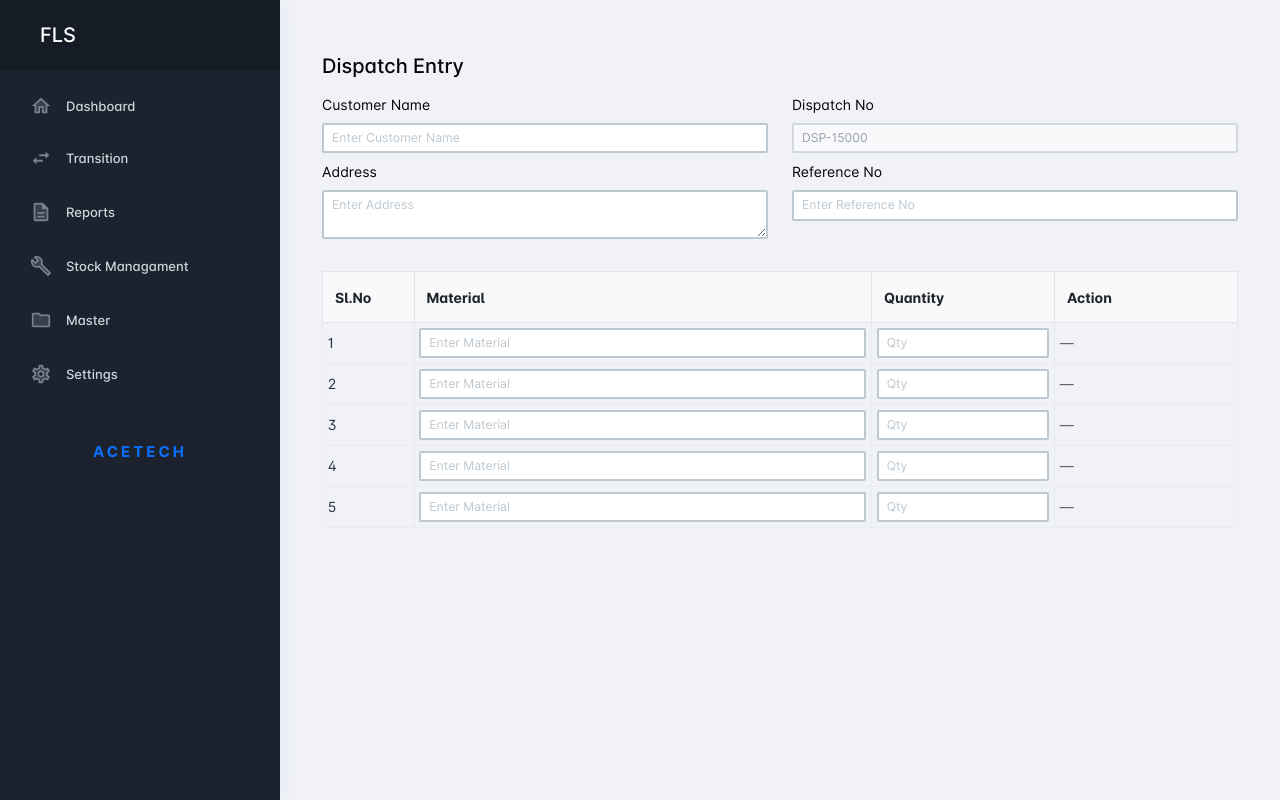
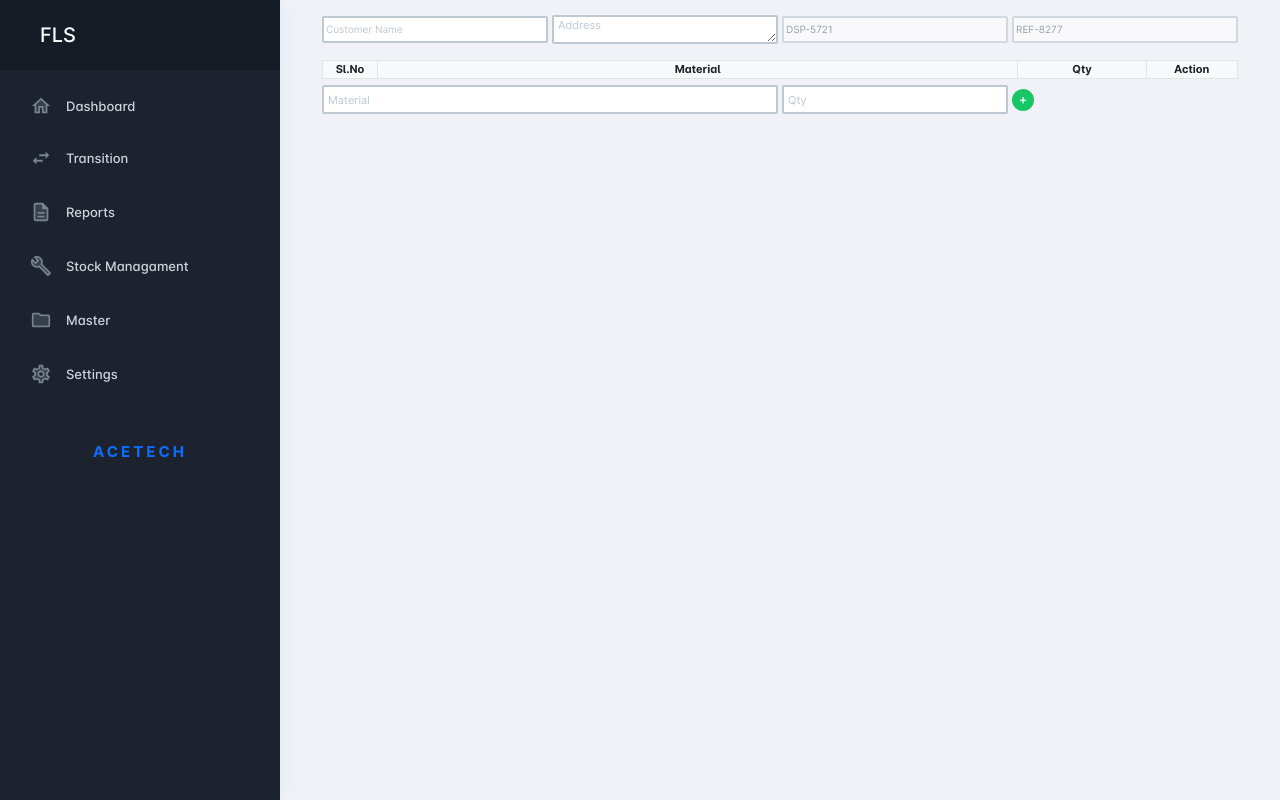
Before and after one commit to AcetechDevelopment/FLS, a React (Vite) app: page /dispatch in a window 1280 px wide. Built offline with nearby package versions, Linux system fonts and the light colour scheme; some icons are missing.

Commit message:
alignmentchanges

```diff
--- a/src/assets/scss/themes/layouts/_pc-common.scss
+++ b/src/assets/scss/themes/layouts/_pc-common.scss
@@ -11,7 +11,7 @@
   .pcoded-content {
     padding-left: 30px;
     padding-right: 30px;
-    padding-top: 30px;
+    padding-top: 15px;
   }
 
   .page-header + .row {
@@ -416,3 +416,9 @@
   background: darken($body-bg, 20%);
 }
 // Common layout css end
+
+
+
+		.table-sm > :not(caption) > * > * {
+    padding: 0.01rem 0.01rem !important;
+}
--- a/src/views/master/supplier.jsx
+++ b/src/views/master/supplier.jsx
@@ -288,15 +288,16 @@ const exportExcel = () => {
         </td>
         <td className="py-0 px-1">
           {/* Edit */}
+   {/* Edit */}
 <button
   className="btn btn-sm p-0 me-1"
-            style={{ background: "transparent", border: "none" }}
+  style={{ background: "transparent", border: "none", cursor: "pointer" }}
   onClick={() => handleEditSupplier(supplier)}
   title="Edit"
 >
   <span
     className="material-icons-two-tone text-warning"
-              style={{ fontSize: "16px" }}
+    style={{ fontSize: "16px", cursor: "pointer" }}
   >
     edit
   </span>
@@ -305,13 +306,13 @@ const exportExcel = () => {
 {/* Price List */}
 <button
   className="btn btn-sm p-0 me-1"
-            style={{ background: "transparent", border: "none" }}
+  style={{ background: "transparent", border: "none", cursor: "pointer" }}
   onClick={() => alert("Open Price List for " + supplier.name)}
   title="Price List"
 >
   <span
     className="material-icons-two-tone text-info"
-              style={{ fontSize: "16px" }}
+    style={{ fontSize: "16px", cursor: "pointer" }}
   >
     list_alt
   </span>
@@ -320,13 +321,13 @@ const exportExcel = () => {
 {/* Delete */}
 <button
   className="btn btn-sm p-0"
-            style={{ background: "transparent", border: "none" }}
+  style={{ background: "transparent", border: "none", cursor: "pointer" }}
   onClick={() => deleteRow(supplier.id)}
   title="Delete"
 >
   <span
     className="material-icons-two-tone text-danger"
-              style={{ fontSize: "16px" }}
+    style={{ fontSize: "16px", cursor: "pointer" }}
   >
     delete
   </span>
@@ -453,15 +454,18 @@ const exportExcel = () => {
           </div>
         </div>
         <div className="modal-footer py-2">
+
+          <button className="btn btn-primary btn-sm" onClick={handleSaveSupplier}>
+            {editingSupplier ? "Update" : "Add"}
+          </button>
+
                       <button
             className="btn btn-secondary btn-sm"
             onClick={() => setShowModal(false)}
           >
             Cancel
           </button>
-          <button className="btn btn-primary btn-sm" onClick={handleSaveSupplier}>
-            {editingSupplier ? "Update" : "Add"}
-          </button>
+
         </div>
       </div>
     </div>
--- a/src/views/master/suppliergroup.jsx
+++ b/src/views/master/suppliergroup.jsx
@@ -275,26 +275,31 @@ const SupplierGroup = () => {
 
           {/* Action */}
          <td className="py-1 px-1">
+  {/* Edit */}
   <button
     className="btn btn-sm p-0 me-1"
-              style={{ background: "transparent", border: "none" }}
+    style={{ background: "transparent", border: "none", cursor: "pointer" }}
     onClick={() => handleEditGroup(group)}
+    title="Edit"
   >
     <span
       className="material-icons-two-tone text-warning"
-                style={{ fontSize: "16px" }}
+      style={{ fontSize: "16px", cursor: "pointer" }}
     >
       edit
     </span>
   </button>
+
+  {/* Delete */}
   <button
     className="btn btn-sm p-0"
-              style={{ background: "transparent", border: "none" }}
+    style={{ background: "transparent", border: "none", cursor: "pointer" }}
     onClick={() => deleteRow(group.id)}
+    title="Delete"
   >
     <span
       className="material-icons-two-tone text-danger"
-                style={{ fontSize: "16px" }}
+      style={{ fontSize: "16px", cursor: "pointer" }}
     >
       delete
     </span>
@@ -438,18 +443,21 @@ const SupplierGroup = () => {
         </div>
 
         <div className="modal-footer py-2 px-3">
+
+          <button
+            className="btn btn-sm btn-primary"
+            onClick={handleSaveGroup}
+          >
+            {editingGroup ? "Update" : "Add"}
+          </button>
+
           <button
             className="btn btn-sm btn-secondary"
             onClick={() => setShowModal(false)}
           >
             Cancel
           </button>
-          <button
-            className="btn btn-sm btn-primary"
-            onClick={handleSaveGroup}
-          >
-            {editingGroup ? "Update" : "Add"}
-          </button>
+
         </div>
       </div>
     </div>
--- a/src/views/master/usermaster.jsx
+++ b/src/views/master/usermaster.jsx
@@ -297,17 +297,27 @@ const handlePrint = () => {
         <td className="py-1 px-1">
   <button
     className="btn btn-sm p-0 me-1"
-              style={{ background: "transparent", border: "none" }}
+    style={{ background: "transparent", border: "none", cursor: "pointer" }}
     onClick={() => handleEditUser(user)}
   >
-              <span className="material-icons-two-tone text-warning" style={{ fontSize: "16px" }}>edit</span>
+    <span
+      className="material-icons-two-tone text-warning"
+      style={{ fontSize: "16px", cursor: "pointer" }}
+    >
+      edit
+    </span>
   </button>
   <button
     className="btn btn-sm p-0"
-              style={{ background: "transparent", border: "none" }}
+    style={{ background: "transparent", border: "none", cursor: "pointer" }}
     onClick={() => deleteRow(user.id)}
   >
-              <span className="material-icons-two-tone text-danger" style={{ fontSize: "16px" }}>delete</span>
+    <span
+      className="material-icons-two-tone text-danger"
+      style={{ fontSize: "16px", cursor: "pointer" }}
+    >
+      delete
+    </span>
   </button>
 </td>
         </tr>
@@ -416,18 +426,21 @@ const handlePrint = () => {
         </div>
 
         <div className="modal-footer py-2 px-3">
+
+          <button
+            className="btn btn-sm btn-primary"
+            onClick={handleSaveUser}
+          >
+            {editingUser ? "Update" : "Add"}
+          </button>
+
            <button
             className="btn btn-sm btn-secondary"
             onClick={() => setShowModal(false)}
           >
             Cancel
           </button>
-          <button
-            className="btn btn-sm btn-primary"
-            onClick={handleSaveUser}
-          >
-            {editingUser ? "Update" : "Add"}
-          </button>
+
         </div>
       </div>
     </div>
--- a/src/views/transition/dispatch.jsx
+++ b/src/views/transition/dispatch.jsx
@@ -1,136 +1,191 @@
-import React, { useState } from "react";
+import React, { useState, useEffect } from "react";
 import "bootstrap/dist/css/bootstrap.min.css";
 
 const DispatchPage = () => {
-  const [customerName, setCustomerName] = useState("");
-  const [address, setAddress] = useState("");
-  const [referenceNo, setReferenceNo] = useState("");
+  const [formData, setFormData] = useState({
+    customerName: "",
+    address: "",
+    dispatchNo: "",
+    referenceNo: "",
+  });
+
   const [materials, setMaterials] = useState([]);
+  const [newMaterial, setNewMaterial] = useState({ material: "", quantity: "" });
 
-  // ✅ Auto-generate dispatch number (simple timestamp for demo)
-  const dispatchNo = "DSP-" + Date.now().toString().slice(-5);
+  // ✅ Restrict input to numbers only
+  const isNumberKey = (e) => {
+    const char = e.key;
+    const allowedChars = "0123456789";
+    const controlKeys = ["Backspace", "Delete", "ArrowLeft", "ArrowRight", "Tab"];
+    if (controlKeys.includes(char)) return;
+    if (!allowedChars.includes(char)) e.preventDefault();
+  };
+
+  // ✅ Auto-generate dispatch no & reference no
+  useEffect(() => {
+    const randomDispatch = "DSP-" + Math.floor(1000 + Math.random() * 9000);
+    const randomRef = "REF-" + Math.floor(1000 + Math.random() * 9000);
+
+    setFormData((prev) => ({
+      ...prev,
+      dispatchNo: randomDispatch,
+      referenceNo: randomRef,
+    }));
+  }, []);
+
+  // ✅ Add material
+  const handleAddMaterial = () => {
+    if (!newMaterial.material || !newMaterial.quantity) return;
+    setMaterials([...materials, { ...newMaterial, id: materials.length + 1 }]);
+    setNewMaterial({ material: "", quantity: "" });
+  };
+
+  // ✅ Remove material
+  const handleRemove = (id) => {
+    setMaterials(materials.filter((m) => m.id !== id));
+  };
 
   return (
-    <div className="container mt-4">
-      <h4 className="mb-3">Dispatch Entry</h4>
-
-      {/* 🔹 Top Section */}
-      <div className="row mb-4">
-        {/* Left Side */}
-        <div className="col-md-6">
-          <div className="mb-2">
-            <label className="form-label">Customer Name</label>
+    <div className="container" style={{ fontSize: "12px" }}>
+      {/* 🔹 Header Inputs */}
+      <div className="row align-items-center g-1">
+        {/* Customer Name */}
+        <div className="col-md-3">
           <input
             type="text"
             className="form-control form-control-sm"
-              value={customerName}
-              onChange={(e) => setCustomerName(e.target.value)}
-              placeholder="Enter Customer Name"
+            style={{ fontSize: "10px", height: "18px", padding: "0 2px", lineHeight: "1" }}
+            placeholder="Customer Name"
+            value={formData.customerName}
+            onChange={(e) =>
+              setFormData({ ...formData, customerName: e.target.value })
+            }
           />
         </div>
-          <div className="mb-2">
-            <label className="form-label">Address</label>
+
+        {/* Address */}
+        <div className="col-md-3">
           <textarea
             className="form-control form-control-sm"
-              rows="2"
-              value={address}
-              onChange={(e) => setAddress(e.target.value)}
-              placeholder="Enter Address"
+            style={{ fontSize: "11px", height: "24px", padding: "0 4px" }}
+            placeholder="Address"
+            value={formData.address}
+            onChange={(e) =>
+              setFormData({ ...formData, address: e.target.value })
+            }
+          />
+        </div>
+
+        {/* Dispatch Number */}
+        <div className="col-md-3">
+          <input
+            type="text"
+            className="form-control form-control-sm"
+            style={{ fontSize: "10px", height: "18px", padding: "0 2px", lineHeight: "1" }}
+            placeholder="Dispatch Number"
+            value={formData.dispatchNo}
+            readOnly
+          />
+        </div>
+
+        {/* Reference No */}
+        <div className="col-md-3">
+          <input
+            type="text"
+            className="form-control form-control-sm"
+            style={{ fontSize: "10px", height: "18px", padding: "0 2px", lineHeight: "1" }}
+            placeholder="Reference No."
+            value={formData.referenceNo}
+            readOnly
           />
         </div>
       </div>
 
-        {/* Right Side */}
+      {/* ✅ Material Table */}
+      <div className="mt-3">
+        <table
+          className="table table-bordered table-sm"
+          style={{ fontSize: "11px", marginBottom: "6px" }}
+        >
+          <thead className="table-light text-center">
+            <tr style={{ fontSize: "11px", lineHeight: "1.6" }}>
+              <th style={{ width: "6%", padding: "2px" }}>Sl.No</th>
+              <th style={{ padding: "2px" }}>Material</th>
+              <th style={{ width: "14%", padding: "2px" }}>Qty</th>
+              <th style={{ width: "10%", padding: "2px" }}>Action</th>
+            </tr>
+          </thead>
+          <tbody>
+            {materials.map((m, index) => (
+              <tr key={m.id} className="text-center">
+                <td>{index + 1}</td>
+                <td>{m.material}</td>
+                <td>{m.quantity}</td>
+                <td>
+                  <button
+                    className="btn btn-sm p-0"
+                    title="Delete"
+                    style={{ background: "transparent", border: "none", cursor: "pointer" }}
+                    onClick={() => handleRemove(m.id)}
+                  >
+                    <span
+                      className="material-icons-two-tone text-danger"
+                      style={{ fontSize: "16px", cursor: "pointer" }}
+                    >
+                      delete
+                    </span>
+                  </button>
+                </td>
+              </tr>
+            ))}
+          </tbody>
+        </table>
+
+        {/* ✅ Input Row for New Material */}
+        <div className="row g-1 align-items-center">
           <div className="col-md-6">
-          <div className="mb-2">
-            <label className="form-label">Dispatch No</label>
             <input
               type="text"
               className="form-control form-control-sm"
-              value={dispatchNo}
-              readOnly
+              style={{ fontSize: "11px", height: "22px", padding: "0 4px" }}
+              placeholder="Material"
+              value={newMaterial.material}
+              onChange={(e) =>
+                setNewMaterial({ ...newMaterial, material: e.target.value })
+              }
             />
           </div>
-          <div className="mb-2">
-            <label className="form-label">Reference No</label>
+          <div className="col-md-3">
             <input
               type="text"
               className="form-control form-control-sm"
-              value={referenceNo}
-              onChange={(e) => setReferenceNo(e.target.value)}
-              placeholder="Enter Reference No"
+              style={{ fontSize: "11px", height: "22px", padding: "0 4px" }}
+              placeholder="Qty"
+              value={newMaterial.quantity}
+              onKeyDown={isNumberKey}
+              onChange={(e) =>
+                setNewMaterial({ ...newMaterial, quantity: e.target.value })
+              }
             />
+          </div>
+          <div className="col-md-3">
+            <button
+              className="btn btn-success btn-sm d-flex align-items-center justify-content-center"
+              onClick={handleAddMaterial}
+              style={{
+                borderRadius: "50%",
+                width: "22px",
+                height: "22px",
+                fontSize: "13px",
+                padding: 0,
+                cursor: "pointer",
+              }}
+            >
+              +
+            </button>
           </div>
         </div>
       </div>
-
-      {/* 🔹 Materials Table */}
-      <table className="table table-bordered table-sm">
-        <thead className="table-light">
-          <tr>
-            <th style={{ width: "10%" }}>Sl.No</th>
-            <th style={{ width: "50%" }}>Material</th>
-            <th style={{ width: "20%" }}>Quantity</th>
-            <th style={{ width: "20%" }}>Action</th>
-          </tr>
-        </thead>
-        <tbody>
-          {[1, 2, 3, 4, 5].map((num) => {
-            const row = materials[num - 1];
-            return (
-              <tr key={num}>
-                <td>{num}</td>
-                <td>
-                  <input
-                    type="text"
-                    className="form-control form-control-sm"
-                    placeholder="Enter Material"
-                    value={row ? row.material : ""}
-                    onChange={(e) => {
-                      const updated = [...materials];
-                      updated[num - 1] = {
-                        ...(row || { id: num, material: "", quantity: "" }),
-                        material: e.target.value,
-                      };
-                      setMaterials(updated);
-                    }}
-                  />
-                </td>
-                <td>
-                  <input
-                    type="number"
-                    className="form-control form-control-sm"
-                    placeholder="Qty"
-                    value={row ? row.quantity : ""}
-                    onChange={(e) => {
-                      const updated = [...materials];
-                      updated[num - 1] = {
-                        ...(row || { id: num, material: "", quantity: "" }),
-                        quantity: e.target.value,
-                      };
-                      setMaterials(updated);
-                    }}
-                  />
-                </td>
-                <td>
-                  {row ? (
-                    <button
-                      className="btn btn-danger btn-sm"
-                      onClick={() =>
-                        setMaterials(materials.filter((_, i) => i !== num - 1))
-                      }
-                    >
-                      Remove
-                    </button>
-                  ) : (
-                    <span className="text-muted">—</span>
-                  )}
-                </td>
-              </tr>
-            );
-          })}
-        </tbody>
-      </table>
     </div>
   );
 };
--- a/src/views/transition/inward.jsx
+++ b/src/views/transition/inward.jsx
@@ -47,78 +47,68 @@ const InwardPage = () => {
 
   return (
     <div className="container" style={{ fontSize: "12px" }}>
-      <h6 className="mb-2">Inward Entry</h6>
-      <div className="row">
-        {/* Left Side */}
-        <div className="col-md-6">
-          <div className="mb-0">
-  <label className="form-label mb-0" style={{ fontSize: "10px", lineHeight: "1" }}>
-    Customer Name
-  </label>
+      {/* 🔹 Header Inputs */}
+      <div className="row align-items-center g-1">
+        {/* Customer Name */}
+        <div className="col-md-3">
           <input
             type="text"
-    className="form-control"
-    style={{ height: "22px", fontSize: "11px", padding: "0 4px" }}
+            className="form-control form-control-sm"
+            style={{ fontSize: "10px", height: "18px", padding: "0 2px", lineHeight: "1" }}
+            placeholder="Customer Name"
             value={formData.customerName}
             onChange={(e) =>
               setFormData({ ...formData, customerName: e.target.value })
             }
           />
         </div>
-          <div className="mb-1">
-            <label className="form-label mb-0" style={{ fontSize: "11px" }}>
-              Address
-            </label>
+
+        {/* Address */}
+        <div className="col-md-3">
           <textarea
             className="form-control form-control-sm"
-              rows="2"
+            style={{ fontSize: "11px", height: "24px", padding: "0 4px" }}
+            placeholder="Address"
             value={formData.address}
             onChange={(e) =>
               setFormData({ ...formData, address: e.target.value })
             }
           />
         </div>
-        </div>
 
-        {/* Right Side */}
-      <div className="col-md-6">
-  <div className="mb-0">
-    <label className="form-label mb-0" style={{ fontSize: "10px" }}>
-      Inward Number
-    </label>
+        {/* Inward Number */}
+        <div className="col-md-3">
           <input
             type="text"
-      className="form-control form-control-sm py-0"
-      style={{ fontSize: "11px", height: "24px" }}
+            className="form-control form-control-sm"
+            style={{ fontSize: "10px", height: "18px", padding: "0 2px", lineHeight: "1" }}
+            placeholder="Inward Number"
             value={formData.inwardNo}
             readOnly
           />
         </div>
 
-  <div className="mb-0">
-    <label className="form-label mb-0" style={{ fontSize: "10px" }}>
-      Reference No.
-    </label>
+        {/* Reference No */}
+        <div className="col-md-3">
           <input
             type="text"
-      className="form-control form-control-sm py-0"
-      style={{ fontSize: "11px", height: "24px" }}
+            className="form-control form-control-sm"
+            style={{ fontSize: "10px", height: "18px", padding: "0 2px", lineHeight: "1" }}
+            placeholder="Reference No."
             value={formData.referenceNo}
             readOnly
           />
         </div>
       </div>
-      </div>
 
       {/* ✅ Material Table */}
       <div className="mt-3">
-        <h6 className="mb-1">Materials</h6>
         <table
           className="table table-bordered table-sm"
-          style={{ fontSize: "12px" }}
+          style={{ fontSize: "11px", marginBottom: "6px" }}
         >
-        <thead className="table-light">
-  <tr style={{ fontSize: "11px", lineHeight: "1" }}>
+          <thead className="table-light text-center">
+            <tr style={{ fontSize: "11px", lineHeight: "1.6" }}>
               <th style={{ width: "6%", padding: "2px" }}>Sl.No</th>
               <th style={{ padding: "2px" }}>Material</th>
               <th style={{ width: "14%", padding: "2px" }}>Qty</th>
@@ -127,7 +117,7 @@ const InwardPage = () => {
           </thead>
           <tbody>
             {materials.map((m, index) => (
-              <tr key={m.id}>
+              <tr key={m.id} className="text-center">
                 <td>{index + 1}</td>
                 <td>{m.material}</td>
                 <td>{m.quantity}</td>
@@ -140,7 +130,7 @@ const InwardPage = () => {
                   >
                     <span
                       className="material-icons-two-tone text-danger"
-    style={{ fontSize: "16px" }}
+                      style={{ fontSize: "16px", cursor: "pointer" }}
                     >
                       delete
                     </span>
@@ -151,12 +141,13 @@ const InwardPage = () => {
           </tbody>
         </table>
 
-        {/* ✅ Compact Input Row */}
-        <div className="row g-1 align-items-center mt-1">
+        {/* ✅ Input Row for New Material */}
+        <div className="row g-1 align-items-center">
           <div className="col-md-6">
             <input
               type="text"
               className="form-control form-control-sm"
+              style={{ fontSize: "11px", height: "22px", padding: "0 4px" }}
               placeholder="Material"
               value={newMaterial.material}
               onChange={(e) =>
@@ -168,6 +159,7 @@ const InwardPage = () => {
             <input
               type="text"
               className="form-control form-control-sm"
+              style={{ fontSize: "11px", height: "22px", padding: "0 4px" }}
               placeholder="Qty"
               value={newMaterial.quantity}
               onKeyDown={isNumberKey}
@@ -182,10 +174,11 @@ const InwardPage = () => {
               onClick={handleAddMaterial}
               style={{
                 borderRadius: "50%",
-                width: "26px",
-                height: "26px",
-                fontSize: "14px",
+                width: "22px",
+                height: "22px",
+                fontSize: "13px",
                 padding: 0,
+                cursor: "pointer",
               }}
             >
               +
```
Also changed, not shown: src/views/master/materialmaster.jsx (+51 -11 lines). Lines whose indentation alone changed are shown as unchanged.
